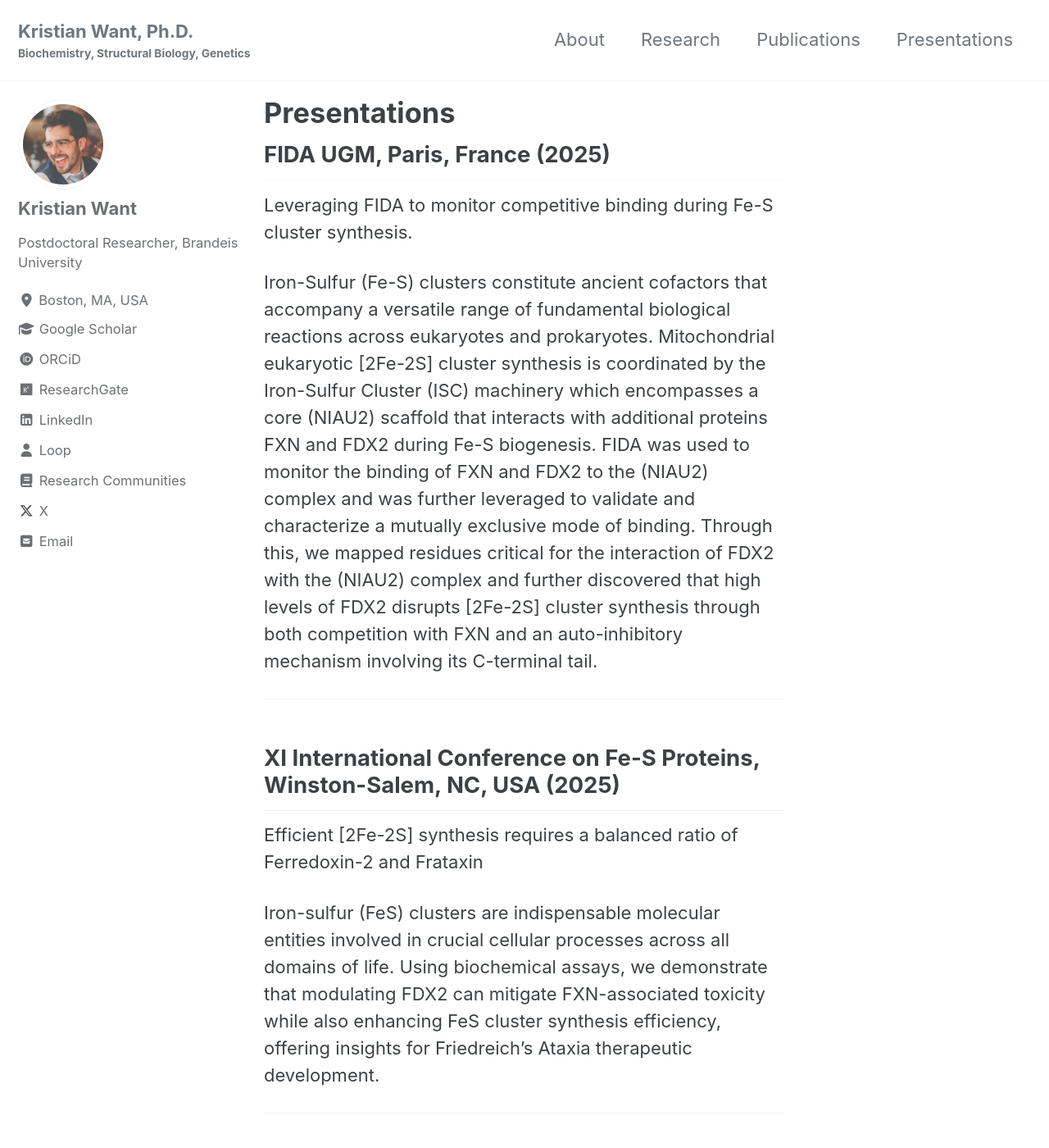
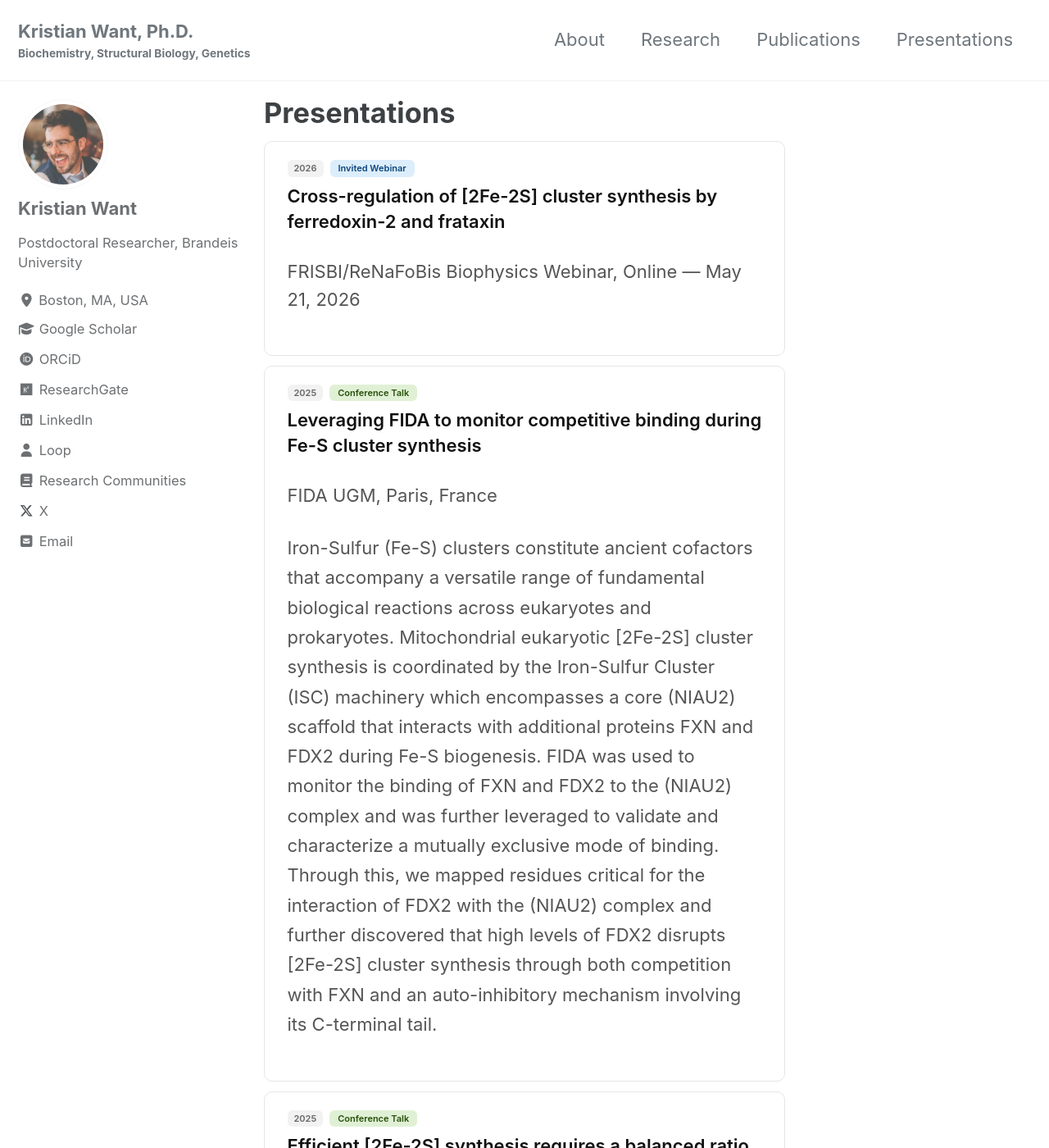
Before and after one commit to kristianwant/kristianwant.github.io, a Jekyll site: the page built from _pages/presentations.md, in a window 1280 px wide and 1400 px high. Shown: the whole window at 82% size. Built offline with Jekyll 4.4.1, drawn with Linux system fonts in a browser that asks for light colours; cached includes are drawn as plain includes; some of the changed text lies outside the part shown.

Commit message:
Update presentations.md

```diff
--- a/_pages/presentations.md
+++ b/_pages/presentations.md
@@ -5,24 +5,73 @@ permalink: /presentations/
 author_profile: true
 ---
 
-## FIDA UGM, Paris, France (2025)
+<style>
+.pres-card {
+  background: #fff;
+  border: 1px solid #e5e5e5;
+  border-radius: 10px;
+  padding: 1rem 1.25rem;
+  margin-bottom: 12px;
+  transition: border-color 0.15s, box-shadow 0.15s;
+}
+.pres-card:hover { border-color: #bbb; box-shadow: 0 2px 8px rgba(0,0,0,0.06); }
+.pres-meta { display: flex; align-items: center; gap: 8px; margin-bottom: 8px; flex-wrap: wrap; }
+.pres-year {
+  font-size: 11px; font-weight: 600; color: #666;
+  background: #f2f2f2; border-radius: 6px; padding: 2px 8px;
+}
+.pres-type-badge { font-size: 11px; font-weight: 600; padding: 2px 10px; border-radius: 6px; }
+.badge-webinar  { background: #dceefb; color: #0c447c; }
+.badge-conf     { background: #e0f0d5; color: #27500a; }
+.badge-flash    { background: #fde8df; color: #7a2e0e; }
+.pres-title { font-size: 0.95rem; font-weight: 600; color: #111; margin: 0 0 5px; line-height: 1.4; }
+.pres-venue { font-size: 0.8rem; color: #555; margin: 0 0 8px; line-height: 1.55; }
+.pres-abstract { font-size: 0.8rem; color: #555; margin: 0 0 8px; line-height: 1.65; }
+.pres-footer { display: flex; align-items: center; gap: 12px; flex-wrap: wrap; }
+.pres-link { font-size: 0.78rem; color: #c0392b; text-decoration: none; }
+.pres-link:hover { text-decoration: underline; }
+.pres-award { font-size: 0.78rem; color: #27500a; font-style: italic; }
+</style>
 
-Leveraging FIDA to monitor competitive binding during Fe-S cluster synthesis.
+<div class="pres-card">
+  <div class="pres-meta">
+    <span class="pres-year">2026</span>
+    <span class="pres-type-badge badge-webinar">Invited Webinar</span>
+  </div>
+  <p class="pres-title">Cross-regulation of [2Fe-2S] cluster synthesis by ferredoxin-2 and frataxin</p>
+  <p class="pres-venue">FRISBI/ReNaFoBis Biophysics Webinar, Online — May 21, 2026</p>
+</div>
 
-Iron-Sulfur (Fe-S) clusters constitute ancient cofactors that accompany a versatile range of fundamental biological reactions across eukaryotes and prokaryotes. Mitochondrial eukaryotic [2Fe-2S] cluster synthesis is coordinated by the Iron-Sulfur Cluster (ISC) machinery which encompasses a core (NIAU2) scaffold that interacts with additional proteins FXN and FDX2 during Fe-S biogenesis. FIDA was used to monitor the binding of FXN and FDX2 to the (NIAU2) complex and was further leveraged to validate and characterize a mutually exclusive mode of binding. Through this, we mapped residues critical for the interaction of FDX2 with the (NIAU2) complex and further discovered that high levels of FDX2 disrupts [2Fe-2S] cluster synthesis through both competition with FXN and an auto-inhibitory mechanism involving its C-terminal tail.
+<div class="pres-card">
+  <div class="pres-meta">
+    <span class="pres-year">2025</span>
+    <span class="pres-type-badge badge-conf">Conference Talk</span>
+  </div>
+  <p class="pres-title">Leveraging FIDA to monitor competitive binding during Fe-S cluster synthesis</p>
+  <p class="pres-venue">FIDA UGM, Paris, France</p>
+  <p class="pres-abstract">Iron-Sulfur (Fe-S) clusters constitute ancient cofactors that accompany a versatile range of fundamental biological reactions across eukaryotes and prokaryotes. Mitochondrial eukaryotic [2Fe-2S] cluster synthesis is coordinated by the Iron-Sulfur Cluster (ISC) machinery which encompasses a core (NIAU2) scaffold that interacts with additional proteins FXN and FDX2 during Fe-S biogenesis. FIDA was used to monitor the binding of FXN and FDX2 to the (NIAU2) complex and was further leveraged to validate and characterize a mutually exclusive mode of binding. Through this, we mapped residues critical for the interaction of FDX2 with the (NIAU2) complex and further discovered that high levels of FDX2 disrupts [2Fe-2S] cluster synthesis through both competition with FXN and an auto-inhibitory mechanism involving its C-terminal tail.</p>
+</div>
 
----
+<div class="pres-card">
+  <div class="pres-meta">
+    <span class="pres-year">2025</span>
+    <span class="pres-type-badge badge-conf">Conference Talk</span>
+  </div>
+  <p class="pres-title">Efficient [2Fe-2S] synthesis requires a balanced ratio of Ferredoxin-2 and Frataxin</p>
+  <p class="pres-venue">XI International Conference on Fe-S Proteins, Winston-Salem, NC, USA</p>
+  <p class="pres-abstract">Iron-sulfur (FeS) clusters are indispensable molecular entities involved in crucial cellular processes across all domains of life. Using biochemical assays, we demonstrate that modulating FDX2 can mitigate FXN-associated toxicity while also enhancing FeS cluster synthesis efficiency, offering insights for Friedreich's Ataxia therapeutic development.</p>
+</div>
 
-## XI International Conference on Fe-S Proteins, Winston-Salem, NC, USA (2025)
-
-Efficient [2Fe-2S] synthesis requires a balanced ratio of Ferredoxin-2 and Frataxin
-
-Iron-sulfur (FeS) clusters are indispensable molecular entities involved in crucial cellular processes across all domains of life. Using biochemical assays, we demonstrate that modulating FDX2 can mitigate FXN-associated toxicity while also enhancing FeS cluster synthesis efficiency, offering insights for Friedreich's Ataxia therapeutic development.
-
----
-
-## FARA Flash Talks, Online (2023)
-
-Flash talk for the 2023 Friedreich's Ataxia Research Alliance (FARA) Flash Talk Series (begins at 16:37). Awarded highest rated talk.
-
-[Watch on YouTube](https://www.youtube.com/watch?v=yLaKP34jTzQ)
+<div class="pres-card">
+  <div class="pres-meta">
+    <span class="pres-year">2023</span>
+    <span class="pres-type-badge badge-flash">Flash Talk</span>
+  </div>
+  <p class="pres-title">Friedreich's Ataxia Research Alliance (FARA) Flash Talk Series</p>
+  <p class="pres-venue">FARA Flash Talks, Online</p>
+  <p class="pres-abstract">Flash talk for the 2023 FARA Flash Talk Series (begins at 16:37).</p>
+  <div class="pres-footer">
+    <a class="pres-link" href="https://www.youtube.com/watch?v=yLaKP34jTzQ" target="_blank">↗ Watch on YouTube</a>
+    <span class="pres-award">🏆 Awarded highest rated talk</span>
+  </div>
+</div>
```
